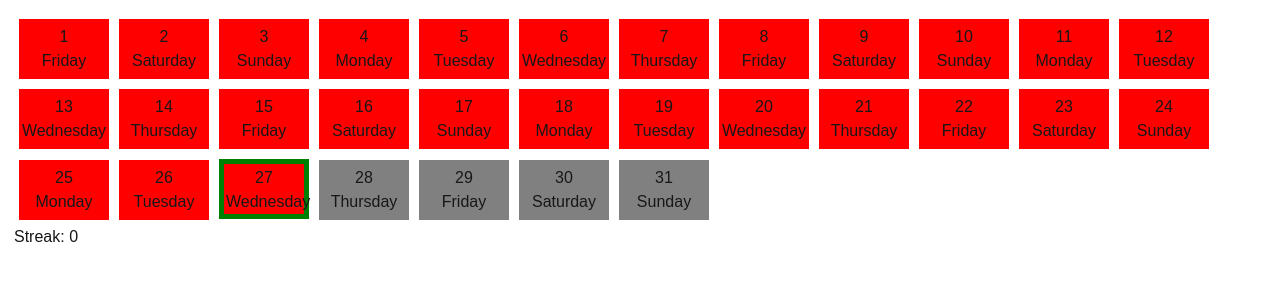
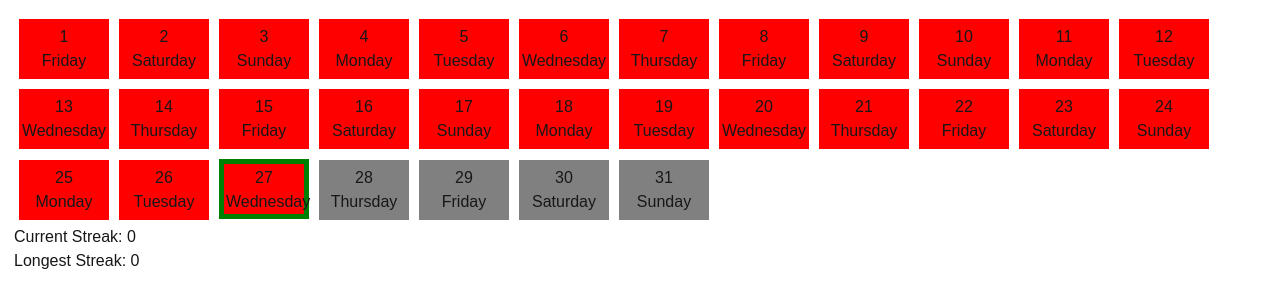
Before and after one commit to Divvv/code-streak, a Next.js app: page / in a window 1280 px wide. Shown: the top 308 px of the page. Built offline with nearby package versions, Linux system fonts and the light colour scheme.

Commit message:
calc longest streak

```diff
--- a/src/app/page.tsx
+++ b/src/app/page.tsx
@@ -10,7 +10,7 @@ export default function Home() {
         0
     ).getDate();
 
-    let days = [];
+    const days = [];
     for (let i = 1; i <= nrDays; i++) {
         const temp = {
             dayNr: i,
@@ -19,7 +19,8 @@ export default function Home() {
                 date.getMonth(),
                 i)
                 .toLocaleDateString(
-                    'en-us', { weekday: "long" }
+                    "en-us",
+                    { weekday: "long" }
                 ),
             doneClass: "not-done"
         };
@@ -29,6 +30,7 @@ export default function Home() {
 
     const [daysState, updateDays] = useState(days);
     const [streak, setStreak] = useState(0);
+    const [longestStreak, setLongestStreak] = useState(0);
 
     function toggleDone(day) {
         if (day.dayNr > (new Date).getDate()) return;
@@ -42,6 +44,15 @@ export default function Home() {
                         "done"
                 } : d);
 
+        const streak = calculateStreak(tempDays);
+        setStreak(streak);
+        const longestStreak = calculateLongestStreak(tempDays);
+        setLongestStreak(longestStreak);
+
+        updateDays(tempDays);
+    }
+
+    function calculateStreak(tempDays: any[]): number {
         let streak = 0;
         let i = tempDays.findIndex(
             d => d.dayNr === (new Date().getDate())
@@ -50,8 +61,26 @@ export default function Home() {
             i--;
             streak++;
         }
-        setStreak(streak);
-        updateDays(tempDays);
+        return streak;
+    }
+
+    function calculateLongestStreak(tempDays: any[])
+        : number {
+        let longestStreak = 0;
+        let newLongestStreak = 0;
+        for (const day of tempDays) {
+            if (day.doneClass === "done") {
+                newLongestStreak++;
+                if (newLongestStreak > longestStreak) {
+                    longestStreak = newLongestStreak;
+                }
+            }
+            else {
+                newLongestStreak = 0;
+            }
+        }
+
+        return longestStreak;
     }
 
     return (
@@ -62,7 +91,8 @@ export default function Home() {
                     day={day}
                     click={() => toggleDone(day)}
                 />)}
-            <h2>Streak: {streak}</h2>
+            <h2>Current Streak: {streak}</h2>
+            <h2>Longest Streak: {longestStreak}</h2>
         </>
     );
 }
```
